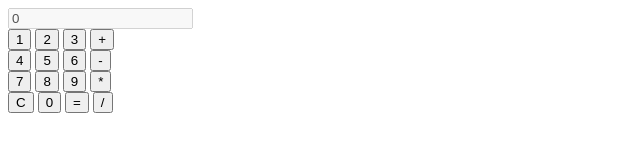
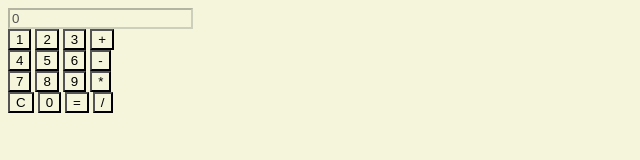
Before and after one commit to mhdshabeeb/first-git-testing-code, a plain HTML site: page index.html in a window 1280 px wide. Shown: the whole page, without its empty margins (0-640 px from the left). Drawn offline with Linux system fonts and the light colour scheme.

Commit message:
add index.css file

```diff
--- /dev/null
+++ b/index.css
@@ -0,0 +1,7 @@
+*
+{
+    background-attachment: fixed;
+    background-color: beige;
+    background-image: -moz-element(-moz-element);
+
+}
--- a/index.html
+++ b/index.html
@@ -5,7 +5,7 @@
     <meta http-equiv="X-UA-Compatible" content="IE=edge">
     <meta name="viewport" content="width=device-width, initial-scale=1.0">
     <title>Document</title>
-
+   <link rel="stylesheet" href="index.css">
 </head>
 <body>
     <div id="box">
```
